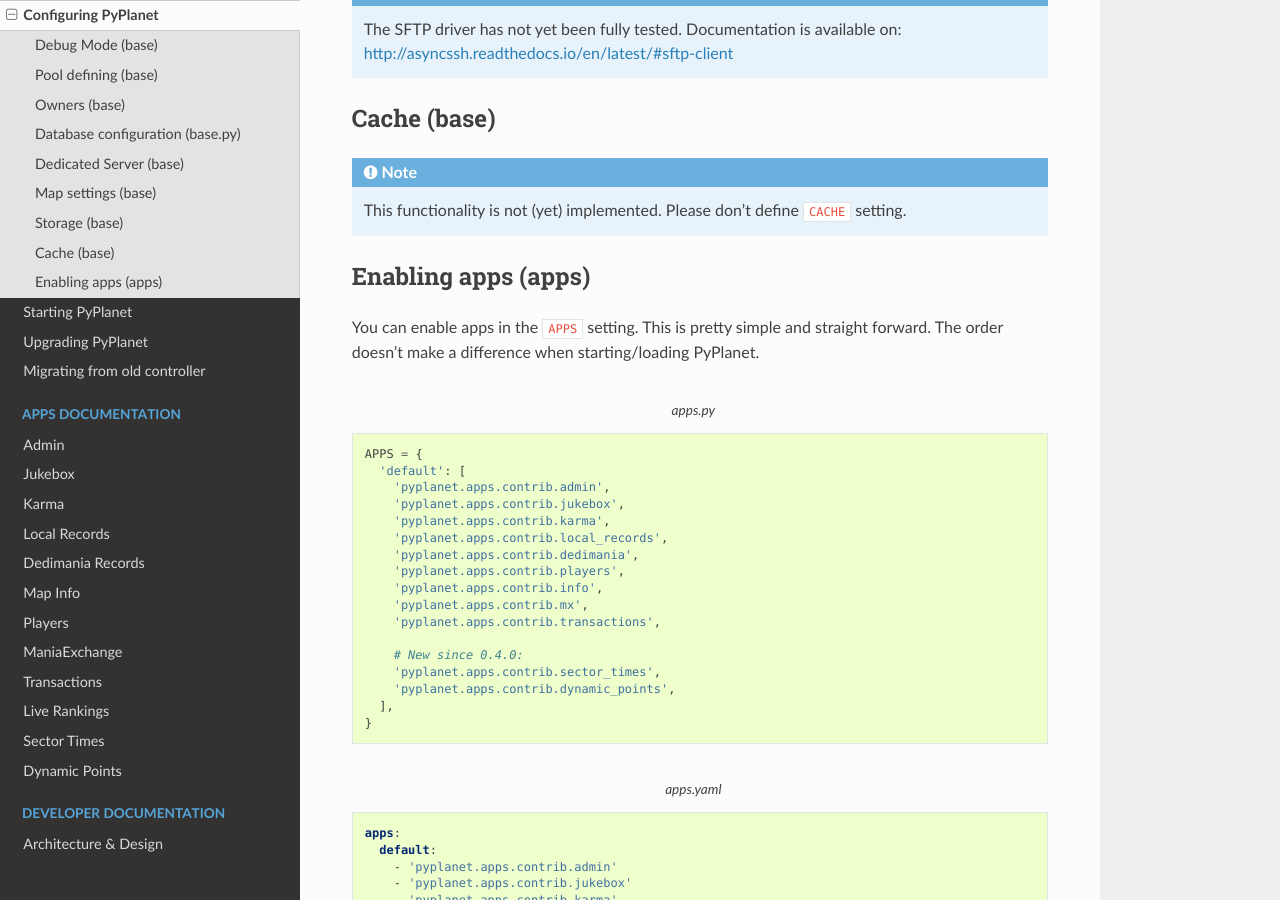
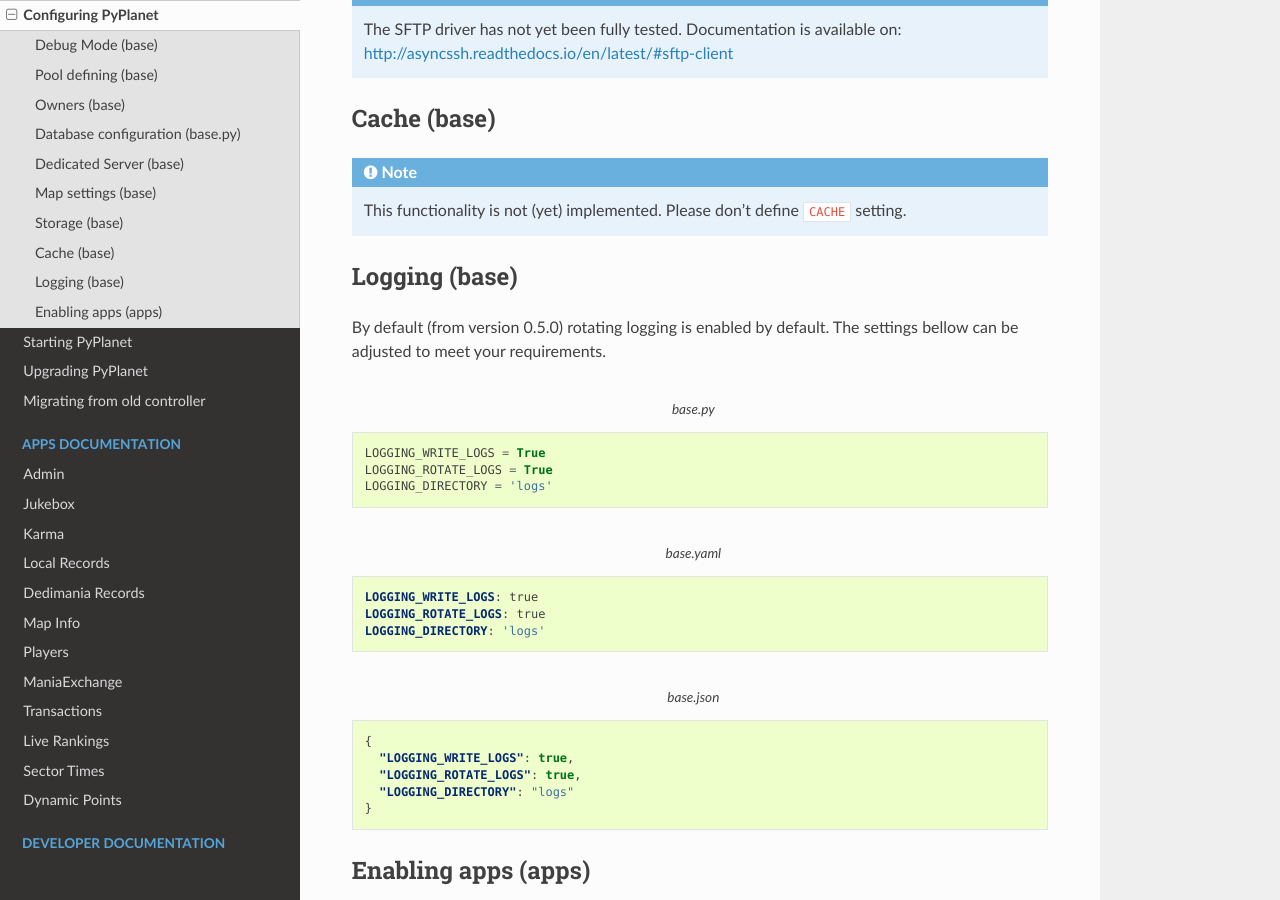
Before and after one commit to PyPlanet/PyPlanet, a Sphinx documentation site: the page built from docs/source/intro/configuration.rst, in a window 1280 px wide and 900 px high, scrolled down 7922 px. Built offline with Sphinx 7.4.7 and the Read the Docs theme 2.0.0, drawn with Linux system fonts in a browser that asks for light colours; formulas are drawn with MathJax 3.

Commit message:
[FEATURE] Add logging to file/directory functionality.

```diff
--- a/docs/source/intro/configuration.rst
+++ b/docs/source/intro/configuration.rst
@@ -391,6 +391,35 @@ Cache (base)
   This functionality is not (yet) implemented. Please don't define ``CACHE`` setting.
 
 
+Logging (base)
+~~~~~~~~~~~~~~
+
+By default (from version 0.5.0) rotating logging is enabled by default. The settings bellow can be adjusted to meet
+your requirements.
+
+.. code-block:: python
+  :caption: base.py
+
+  LOGGING_WRITE_LOGS = True
+  LOGGING_ROTATE_LOGS = True
+  LOGGING_DIRECTORY = 'logs'
+
+.. code-block:: yaml
+  :caption: base.yaml
+
+  LOGGING_WRITE_LOGS: true
+  LOGGING_ROTATE_LOGS: true
+  LOGGING_DIRECTORY: 'logs'
+
+.. code-block:: json
+  :caption: base.json
+
+  {
+    "LOGGING_WRITE_LOGS": true,
+    "LOGGING_ROTATE_LOGS": true,
+    "LOGGING_DIRECTORY": "logs"
+  }
+
 Enabling apps (apps)
 ~~~~~~~~~~~~~~~~~~~~
 
```
Also changed, not shown: docs/source/intro/starting.rst (+17 -0 lines), 3 other files.
